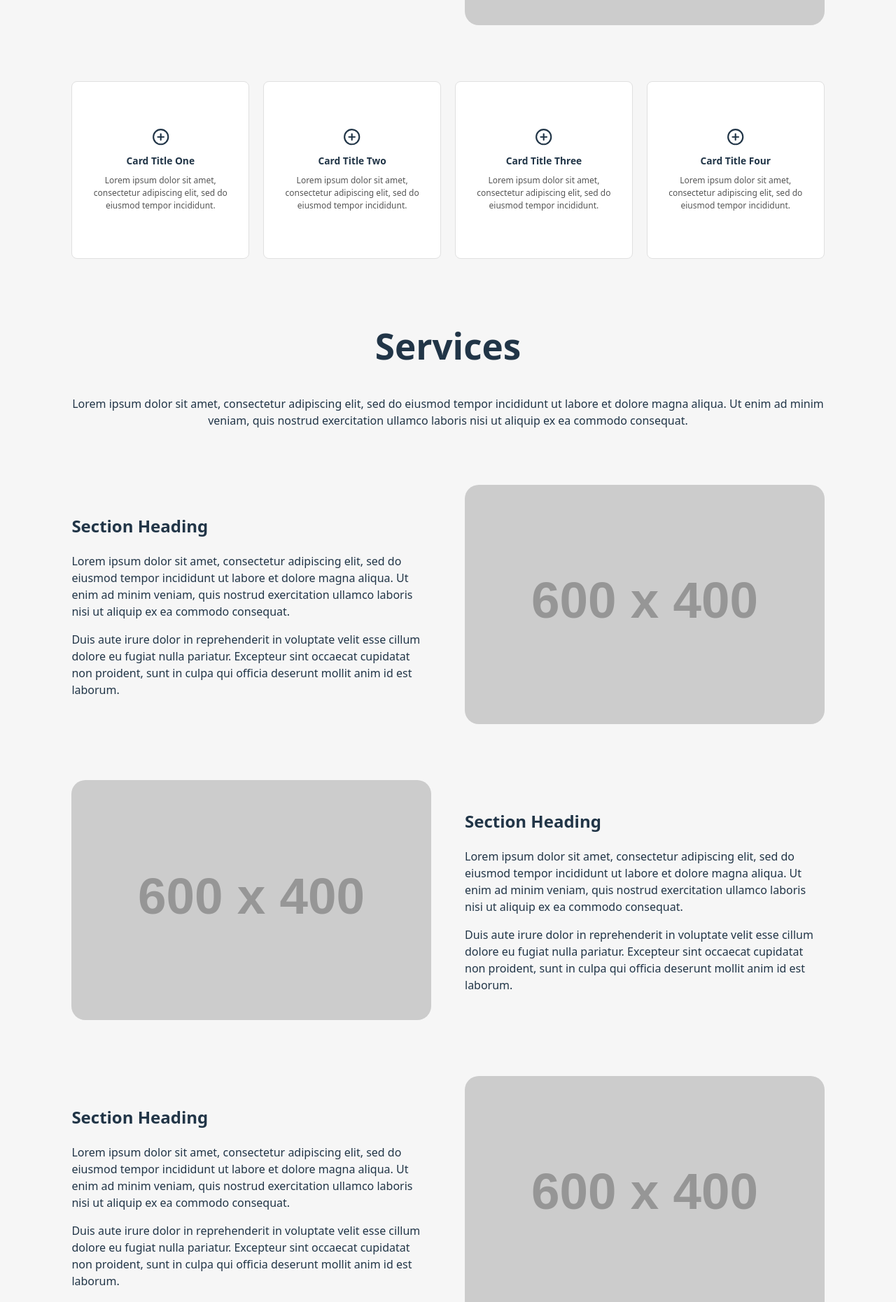
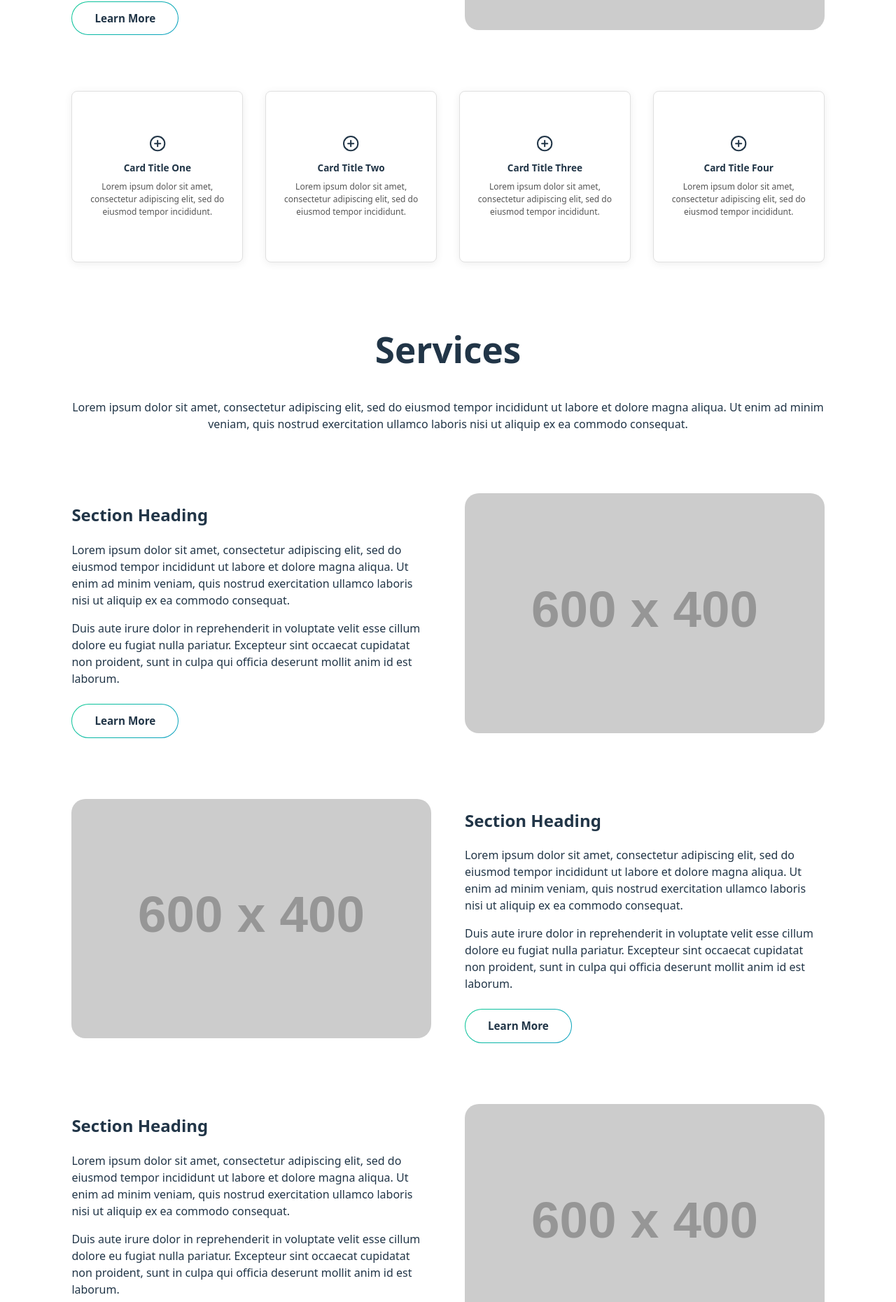
Before and after one commit to anelise-nfs/nfs-site, a React (Vite) app: page / in a window 1280 px wide. Shown: the part 1477-3338 px from the top of the page at 70% size. Built offline with nearby package versions, Linux system fonts and the light colour scheme.

Commit message:
styling adjustments + new button

```diff
--- a/src/assets/css/four-square-info.css
+++ b/src/assets/css/four-square-info.css
@@ -1,7 +1,7 @@
 .four-square {
   display: grid;
   grid-template-columns: repeat(4, 1fr);
-  gap: 20px;
+  gap: 32px;
 }
 
 .four-square__card {
@@ -16,6 +16,7 @@
   border: 1px solid #e0e0e0;
   border-radius: 8px;
   background-color: #ffffff;
+  box-shadow: 0 2px 12px rgba(0, 0, 0, 0.07);
   transition: transform 0.2s, box-shadow 0.2s;
 }
 
--- a/src/assets/css/image-text.css
+++ b/src/assets/css/image-text.css
@@ -33,6 +33,19 @@
   min-width: 0;
 }
 
+.image-text__button {
+  display: flex;
+  margin-top: 1.5rem;
+}
+
+.image-text__button--left {
+  justify-content: flex-start;
+}
+
+.image-text__button--right {
+  justify-content: flex-end;
+}
+
 /* Medium (--bp-medium: 700px) */
 @media (max-width: 700px) {
   .image-text--image-left,
--- a/src/assets/css/showcase.css
+++ b/src/assets/css/showcase.css
@@ -44,7 +44,7 @@
 
 .showcase__card-image {
   width: 100%;
-  height: 230px;
+  height: 250px;
   overflow: hidden;
   flex-shrink: 0;
 }
--- a/src/components/image-text.tsx
+++ b/src/components/image-text.tsx
@@ -1,13 +1,17 @@
 import '../assets/css/image-text.css'
+import Button from './button'
 
 type ImageTextProps = {
   variant: 'image-left' | 'image-right'
   imageSrc: string
   imageAlt: string
   children: React.ReactNode
+  buttonLabel?: string
+  buttonHref?: string
+  buttonAlign?: 'left' | 'right'
 }
 
-function ImageText({ variant, imageSrc, imageAlt, children }: ImageTextProps) {
+function ImageText({ variant, imageSrc, imageAlt, children, buttonLabel, buttonHref, buttonAlign = 'left' }: ImageTextProps) {
   return (
     <div className={`image-text image-text--${variant}`}>
       <div className="image-text__image">
@@ -15,6 +19,11 @@ function ImageText({ variant, imageSrc, imageAlt, children }: ImageTextProps) {
       </div>
       <div className="image-text__content">
         {children}
+        {buttonLabel && (
+          <div className={`image-text__button image-text__button--${buttonAlign}`}>
+            <Button variant="secondary" href={buttonHref}>{buttonLabel}</Button>
+          </div>
+        )}
       </div>
     </div>
   )
--- a/src/index.css
+++ b/src/index.css
@@ -5,7 +5,7 @@
 
   color-scheme: light;
   color: #213547;
-  background-color: #F6F6F6;
+  /* background-color: #F6F6F6; */
 
   font-synthesis: none;
   text-rendering: optimizeLegibility;
--- a/src/screens/about.tsx
+++ b/src/screens/about.tsx
@@ -15,6 +15,9 @@ function About() {
         variant="image-right"
         imageSrc="https://placehold.co/600x400"
         imageAlt="Placeholder image"
+        buttonLabel="Learn More"
+        buttonHref="#"
+        buttonAlign="left"
       >
         <h2>Section Heading</h2>
         <p>
--- a/src/screens/services.tsx
+++ b/src/screens/services.tsx
@@ -14,6 +14,9 @@ function Services () {
         variant="image-right"
         imageSrc="https://placehold.co/600x400"
         imageAlt="Placeholder image"
+        buttonLabel="Learn More"
+        buttonHref="#"
+        buttonAlign="left"
       >
         <h2>Section Heading</h2>
         <p>
@@ -32,6 +35,9 @@ function Services () {
         variant="image-left"
         imageSrc="https://placehold.co/600x400"
         imageAlt="Placeholder image"
+        buttonLabel="Learn More"
+        buttonHref="#"
+        buttonAlign="left"
       >
         <h2>Section Heading</h2>
         <p>
@@ -50,6 +56,9 @@ function Services () {
         variant="image-right"
         imageSrc="https://placehold.co/600x400"
         imageAlt="Placeholder image"
+        buttonLabel="Learn More"
+        buttonHref="#"
+        buttonAlign="left"
       >
         <h2>Section Heading</h2>
         <p>
```
